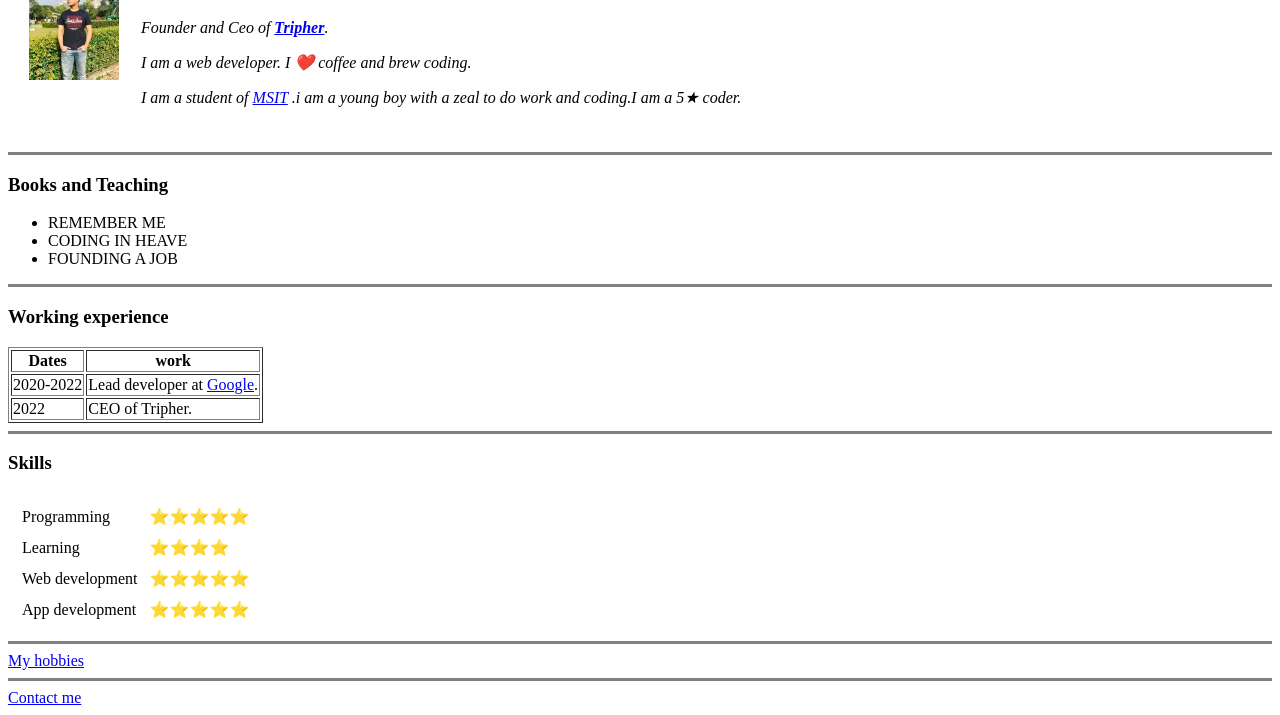
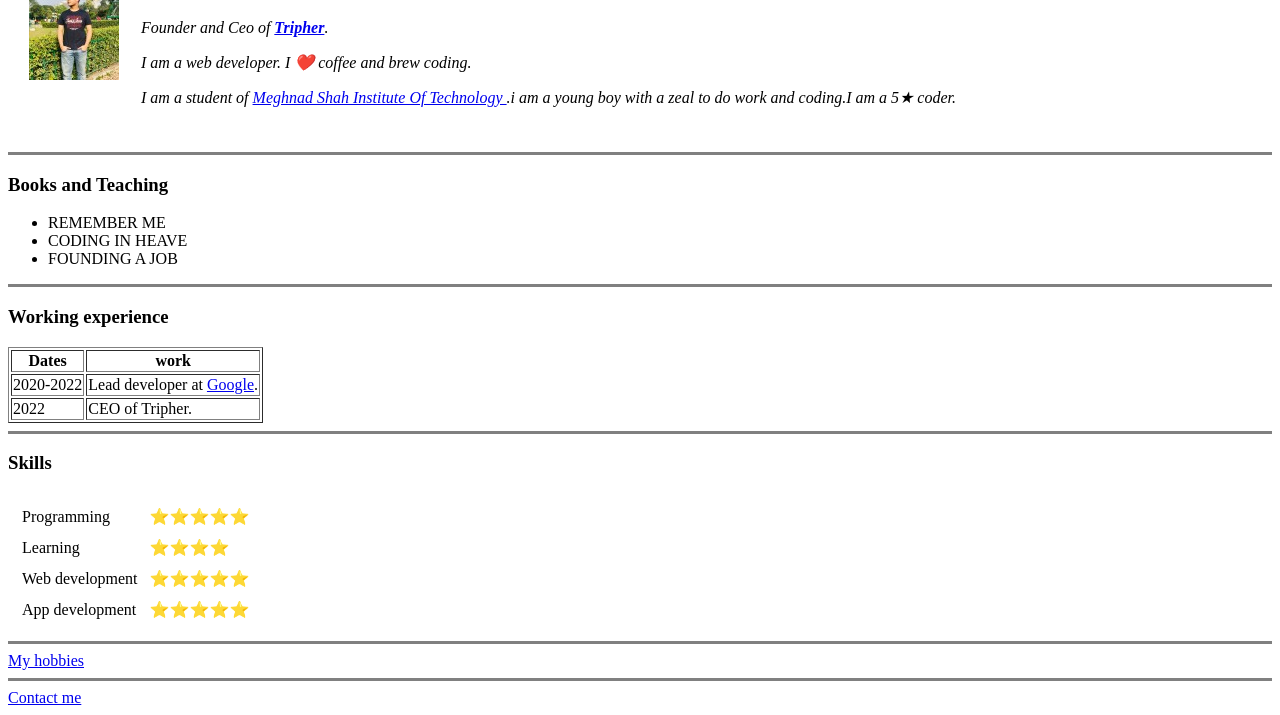
Before and after one commit to Arghya46/cv, a plain HTML site: page index.html in a window 1280 px wide. Shown: the part 108-823 px from the top of the page. Drawn offline with Linux system fonts and the light colour scheme.

Commit message:
Update index.html

```diff
--- a/index.html
+++ b/index.html
@@ -11,7 +11,7 @@
         <td> <br><h1> Arghya's Personal site </h1>
           <p><em>Founder and Ceo of <strong><a href="https://appbrewery.com/">Tripher</a></strong>. </em></p>
           <p><em>I am a web developer. I ❤️ coffee and brew coding.<em></p>
-          <p><em>I am a student of <a href="https://msit.edu.in/">MSIT</a> .i am a young boy with a zeal to do work and
+          <p><em>I am a student of <a href="https://msit.edu.in/">Meghnad Shah Institute Of Technology </a> .i am a young boy with a zeal to do work and
             coding.I am a 5★ coder.<em></p></td>
       </tr>
     </table>
```
